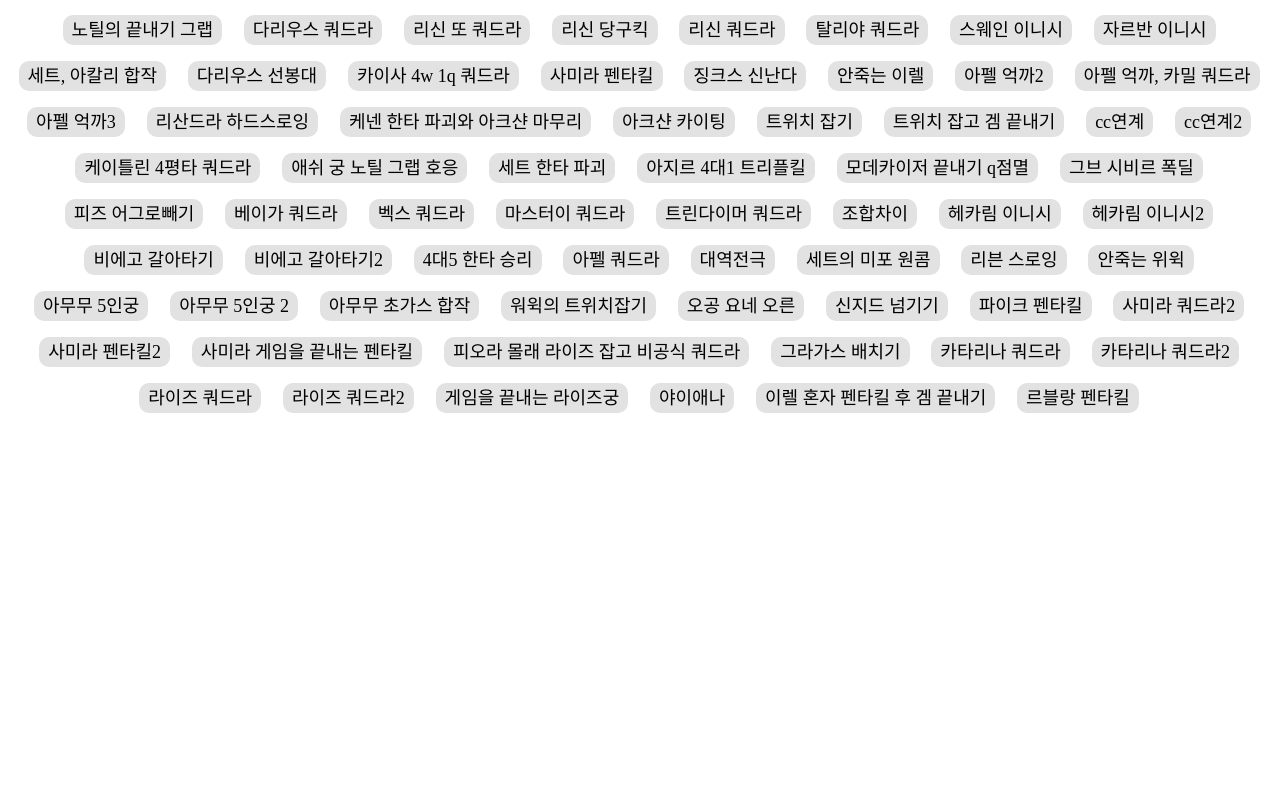
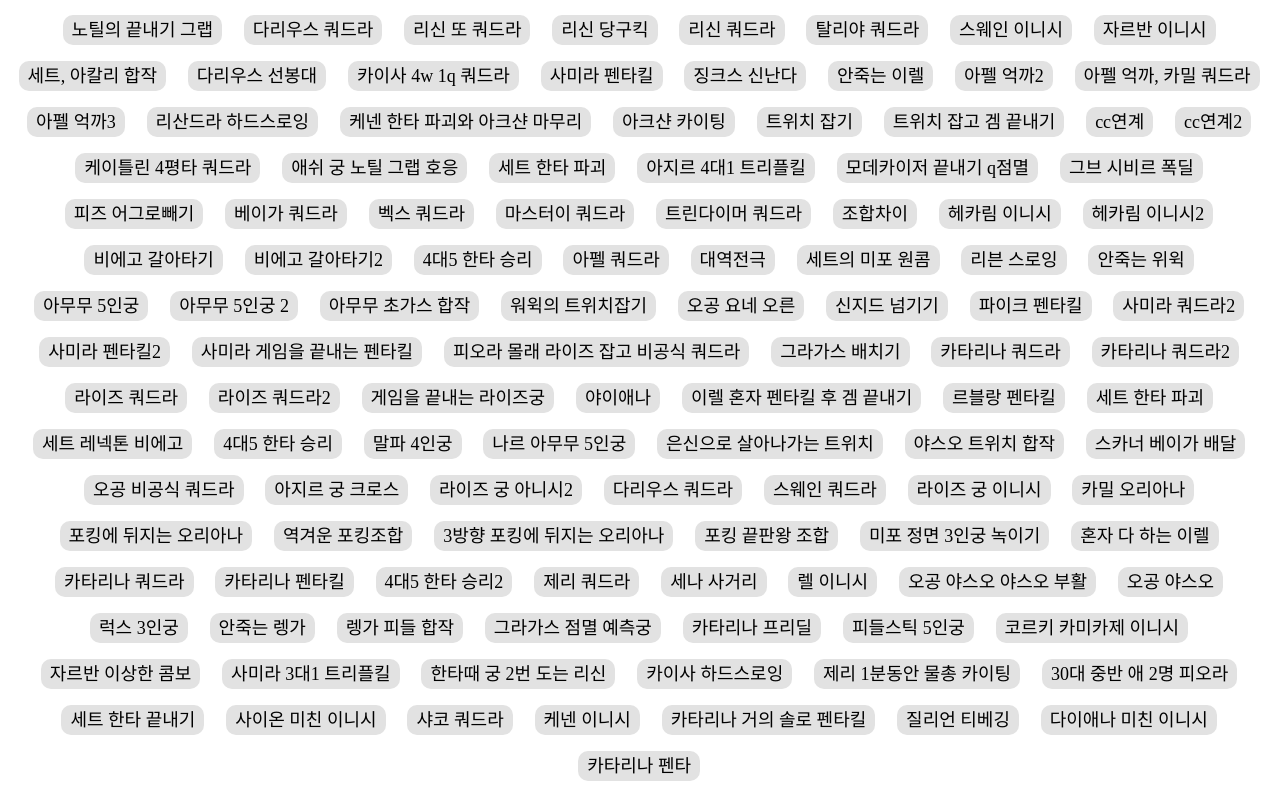
Before and after one commit to DANCIINGQUEEN/lolmadmovie, a React (Create React App) app: page / in a window 1280 px wide. Shown: the part 938-1733 px from the top of the page. Before the commit the page ends 1365 px from the top, so only its background shows below. Built offline with nearby package versions, Linux system fonts and the light colour scheme.

Commit message:
last standing

```diff
--- a/src/VideoLink.js
+++ b/src/VideoLink.js
@@ -555,6 +555,218 @@ function VideoLink() {
         L129: {
             title: "르블랑 펜타킬",
             link: "https://www.youtube.com/watch?v=D74Kmo1B1Ko"
+        },
+        L130: {
+            title: "세트 한타 파괴",
+            link: "https://www.youtube.com/watch?v=dyppJ0bKmjk"
+        },
+        L131: {
+            title: "세트 레넥톤 비에고",
+            link: "https://www.youtube.com/watch?v=kh_ftd12dkU"
+        },
+        L132: {
+            title: "4대5 한타 승리",
+            link: "https://www.youtube.com/watch?v=rv3yFCMj22A"
+        },
+        L133: {
+            title: "말파 4인궁",
+            link: "https://www.youtube.com/watch?v=oLYmVnaAYgw"
+        },
+        L134: {
+            title: "나르 아무무 5인궁",
+            link: "https://www.youtube.com/watch?v=9dQ3eRB2q4Q"
+        },
+        L135: {
+            title: "은신으로 살아나가는 트위치",
+            link: "https://www.youtube.com/watch?v=ZdDpjPBqzj0"
+        },
+        L136: {
+            title: "야스오 트위치 합작",
+            link: "https://www.youtube.com/watch?v=cHaPZ42qrOo"
+        },
+        L137: {
+            title: "스카너 베이가 배달",
+            link: "https://www.youtube.com/watch?v=O2-SdFXYA5s"
+        },
+        L138: {
+            title: "오공 비공식 쿼드라",
+            link: "https://www.youtube.com/watch?v=N6JuLMYvDT8"
+        },
+        L139: {
+            title: "아지르 궁 크로스",
+            link: "https://www.youtube.com/watch?v=jPrrIO1D-mM"
+        },
+        L140: {
+            title: "라이즈 궁 아니시2",
+            link: "https://www.youtube.com/watch?v=Af6hL3OSALY"
+        },
+        L141: {
+            title: "다리우스 쿼드라",
+            link: "https://www.youtube.com/watch?v=mmKMJjwlylg"
+        },
+        L142: {
+            title: "스웨인 쿼드라",
+            link: "https://www.youtube.com/watch?v=yRWsCYGwd4A"
+        },
+        L143: {
+            title: "라이즈 궁 이니시",
+            link: "https://www.youtube.com/watch?v=77aQiYYpZ30"
+        },
+        L144: {
+            title: "카밀 오리아나",
+            link: "https://www.youtube.com/watch?v=wP9KrUzaH40"
+        },
+        L145: {
+            title: "포킹에 뒤지는 오리아나",
+            link: "https://www.youtube.com/watch?v=HZeKuH27smo"
+        },
+        L146: {
+            title: "역겨운 포킹조합",
+            link: "https://www.youtube.com/watch?v=wUyblm1e6Dg"
+        },
+        L147: {
+            title: "3방향 포킹에 뒤지는 오리아나",
+            link: "https://www.youtube.com/watch?v=FKgB_QzaOQ8"
+        },
+        L148: {
+            title: "포킹 끝판왕 조합",
+            link: "https://www.youtube.com/watch?v=A_UjB3ZnhPI"
+        },
+        L149: {
+            title: "미포 정면 3인궁 녹이기",
+            link: "https://www.youtube.com/watch?v=nP_O420rIdk"
+        },
+        L150: {
+            title: "혼자 다 하는 이렐",
+            link: "https://www.youtube.com/watch?v=wwselbl9Qeo"
+        },
+        L151: {
+            title: "카타리나 쿼드라",
+            link: "https://www.youtube.com/watch?v=Sz23JeHAd6E"
+        },
+        L152: {
+            title: "카타리나 펜타킬",
+            link: "https://www.youtube.com/watch?v=DGYvZLPJzpY"
+        },
+        L153: {
+            title: "4대5 한타 승리2",
+            link: "https://www.youtube.com/watch?v=HThLHvWTcPQ"
+        },
+        L154: {
+            title: "제리 쿼드라",
+            link: "https://www.youtube.com/watch?v=L9S4waELEDk"
+        },
+        L155: {
+            title: "세나 사거리",
+            link: "https://www.youtube.com/watch?v=xvJpKEKGQfQ"
+        },
+        L156: {
+            title: "렐 이니시",
+            link: "https://www.youtube.com/watch?v=13OwBVFEmoM"
+        },
+        L157: {
+            title: "오공 야스오 야스오 부활",
+            link: "https://www.youtube.com/watch?v=QNt2mAE6NxQ"
+        },
+        L158: {
+            title: "오공 야스오",
+            link: "https://www.youtube.com/watch?v=Hf12EUYts0k"
+        },
+        L159: {
+            title: "럭스 3인궁",
+            link: "https://www.youtube.com/watch?v=mVVTDWpCGhU"
+        },
+        L160: {
+            title: "안죽는 렝가",
+            link: "https://www.youtube.com/watch?v=dt0dmb8XAYM"
+        },
+        L161: {
+            title: "렝가 피들 합작",
+            link: "https://www.youtube.com/watch?v=dAnUcUkkdvU"
+        },
+        L162: {
+            title: "그라가스 점멸 예측궁",
+            link: "https://www.youtube.com/watch?v=uItdOWc0As8"
+        },
+        L163: {
+            title: "카타리나 프리딜",
+            link: "https://www.youtube.com/watch?v=ZF0iy9bcMuE"
+        },
+        L164: {
+            title: "피들스틱 5인궁",
+            link: "https://www.youtube.com/watch?v=3n_mNwsm-AA"
+        },
+        L165: {
+            title: "코르키 카미카제 이니시",
+            link: "https://www.youtube.com/watch?v=i9vIg1D8bZ4"
+        },
+        L166: {
+            title: "자르반 이상한 콤보",
+            link: "https://www.youtube.com/watch?v=ABB8aJCuXiQ"
+        },
+        L167: {
+            title: "사미라 3대1 트리플킬",
+            link: "https://www.youtube.com/watch?v=-kFNQbBxLno"
+        },
+        L168: {
+            title: "한타때 궁 2번 도는 리신",
+            link: "https://www.youtube.com/watch?v=DBtGt_gLj-s"
+        },
+        L169: {
+            title: "카이사 하드스로잉",
+            link: "https://www.youtube.com/watch?v=2n-7XdOzeKI"
+        },
+        L170: {
+            title: "제리 1분동안 물총 카이팅",
+            link: "https://www.youtube.com/watch?v=sxZDdW3jgEk"
+        },
+        L171: {
+            title: "제리 물총 카이팅",
+            link: "https://www.youtube.com/watch?v=-XTQi2axR-g"
+        },
+        L171: {
+            title: "제리 쿼드라2",
+            link: "https://www.youtube.com/watch?v=igjtB9pcdZ0"
+        },
+        L171: {
+            title: "자야 폭딜",
+            link: "https://www.youtube.com/watch?v=qVoIqNL_pxE"
+        },
+        L171: {
+            title: "30대 중반 애 2명 피오라",
+            link: "https://www.youtube.com/watch?v=TJ18CHrajHY"
+        },
+        L172: {
+            title: "세트 한타 끝내기",
+            link: "https://www.youtube.com/watch?v=xLfQPmDQgUc"
+        },
+        L173: {
+            title: "사이온 미친 이니시",
+            link: "https://www.youtube.com/watch?v=pIJW-scRDsA"
+        },
+        L174: {
+            title: "샤코 쿼드라",
+            link: "https://www.youtube.com/watch?v=yssweRkGavI"
+        },
+        L175: {
+            title: "케넨 이니시",
+            link: "https://www.youtube.com/watch?v=vSxeE4hZZEw"
+        },
+        L176: {
+            title: "카타리나 거의 솔로 펜타킬",
+            link: "https://www.youtube.com/watch?v=hsbymIv-pkI"
+        },
+        L177: {
+            title: "질리언 티베깅",
+            link: "https://www.youtube.com/watch?v=gw8eSLWdlOg"
+        },
+        L178: {
+            title: "다이애나 미친 이니시",
+            link: "https://www.youtube.com/watch?v=GkGbsshdT28"
+        },
+        L179: {
+            title: "카타리나 펜타",
+            link: "https://www.youtube.com/watch?v=rLuqOsvCogg"
         }
 
 
```
